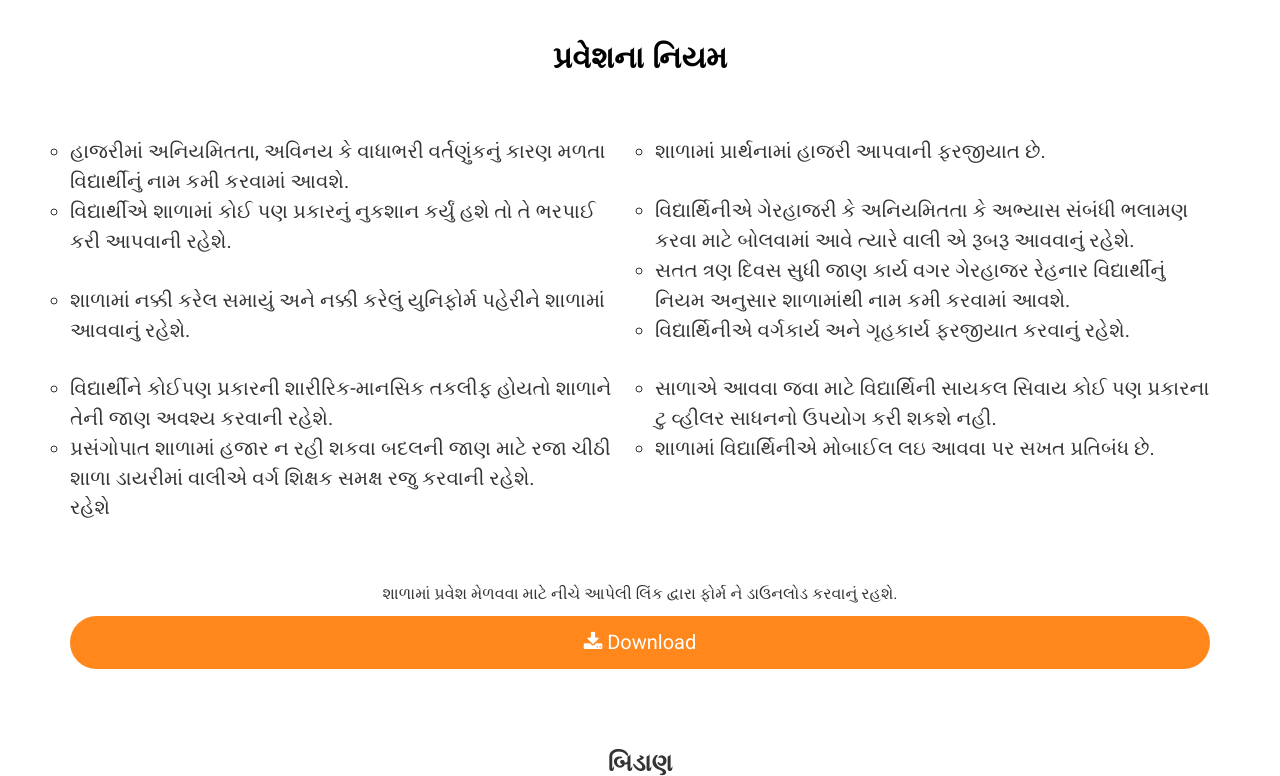
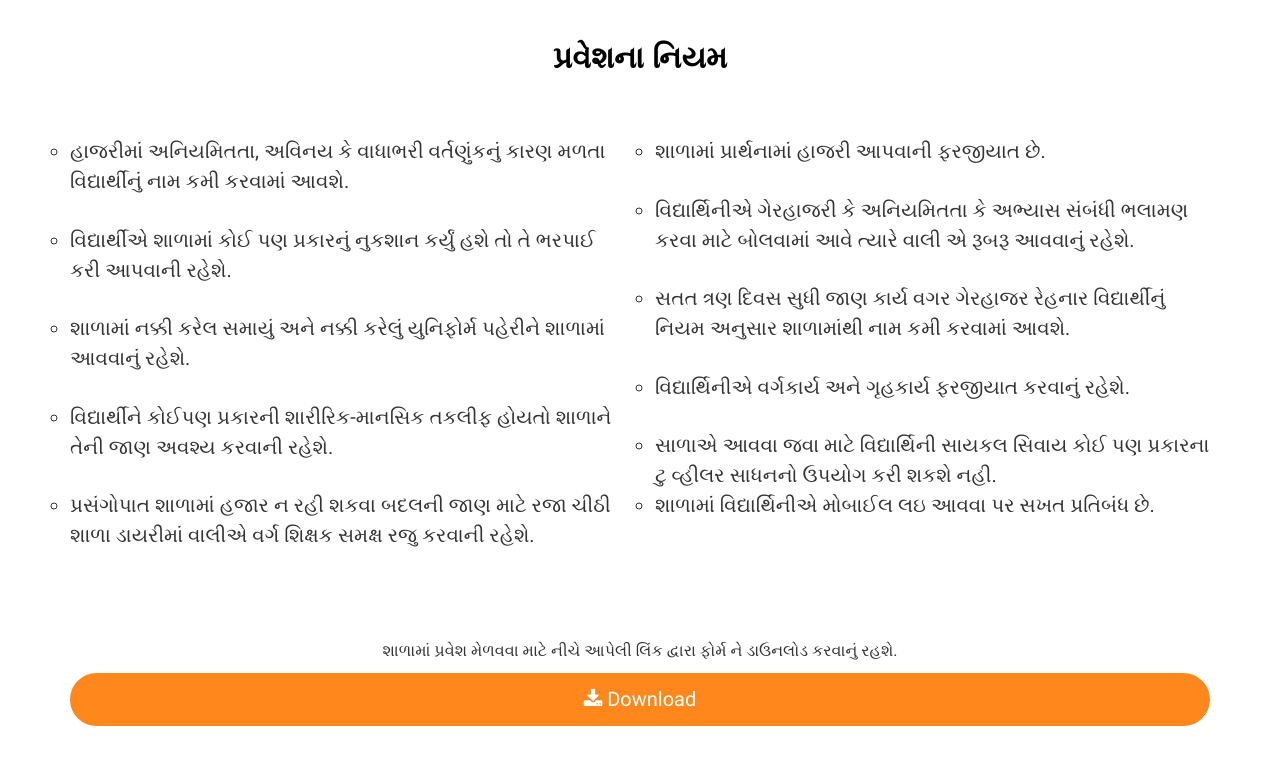
Before and after one commit to uttampatel007/ckm-mundra, a Django app: page /admission/ in a window 1280 px wide. Shown: the part 585-1361 px from the top of the page. Run offline with Django 3.2, Linux system fonts and the light colour scheme; some libraries are stand-ins or nearby versions.

Commit message:
final-commit

```diff
--- a/core/templates/core/admission.html
+++ b/core/templates/core/admission.html
@@ -144,24 +144,24 @@
 
                                     <!-- End Title -->
                                     <ul>
-                                        <li> હાજરીમાં અનિયમિતતા, અવિનય કે વાધાભરી વર્તણુંકનું કારણ મળતા વિદ્યાર્થીનું નામ કમી કરવામાં આવશે.</li>
+                                        <li> હાજરીમાં અનિયમિતતા, અવિનય કે વાધાભરી વર્તણુંકનું કારણ મળતા વિદ્યાર્થીનું નામ કમી કરવામાં આવશે.</li><br>
                                         <li>વિદ્યાર્થીએ શાળામાં કોઈ પણ પ્રકારનું નુકશાન કર્યું હશે તો તે ભરપાઈ કરી આપવાની રહેશે.</li><br>
                                         <li>શાળામાં નક્કી કરેલ સમાયું અને નક્કી કરેલું યુનિફોર્મ પહેરીને શાળામાં આવવાનું રહેશે.</li><br>
-                                        <li>વિદ્યાર્થીને કોઈપણ પ્રકારની શારીરિક-માનસિક તકલીફ હોયતો શાળાને તેની જાણ અવશ્ય કરવાની રહેશે.</li>
-                                        <li>પ્રસંગોપાત શાળામાં હજાર ન રહી શકવા બદલની જાણ માટે રજા ચીઠી શાળા ડાયરીમાં વાલીએ વર્ગ શિક્ષક સમક્ષ રજુ કરવાની રહેશે.</li>
-                                    </ul>રહેશે
+                                        <li>વિદ્યાર્થીને કોઈપણ પ્રકારની શારીરિક-માનસિક તકલીફ હોયતો શાળાને તેની જાણ અવશ્ય કરવાની રહેશે.</li><br>
+                                        <li>પ્રસંગોપાત શાળામાં હજાર ન રહી શકવા બદલની જાણ માટે રજા ચીઠી શાળા ડાયરીમાં વાલીએ વર્ગ શિક્ષક સમક્ષ રજુ કરવાની રહેશે.</li><br>
+                                    </ul>
                                 </div>
                             </div>
                             <div class="col-lg-6 col-md-6">
                                 <div class="mu-about-us-right">
                                     <ul>
                                         <li>શાળામાં પ્રાર્થનામાં હાજરી આપવાની ફરજીયાત છે.</li><br>
-                                        <li>વિદ્યાર્થિનીએ  ગેરહાજરી કે અનિયમિતતા  કે અભ્યાસ સંબંધી ભલામણ કરવા માટે બોલવામાં આવે ત્યારે વાલી એ રૂબરૂ આવવાનું રહેશે.</li>
-                                        <li>સતત ત્રણ દિવસ સુધી જાણ કાર્ય વગર ગેરહાજર રેહનાર વિદ્યાર્થીનું નિયમ અનુસાર શાળામાંથી નામ કમી કરવામાં આવશે.</li>
+                                        <li>વિદ્યાર્થિનીએ  ગેરહાજરી કે અનિયમિતતા  કે અભ્યાસ સંબંધી ભલામણ કરવા માટે બોલવામાં આવે ત્યારે વાલી એ રૂબરૂ આવવાનું રહેશે.</li><br>
+                                        <li>સતત ત્રણ દિવસ સુધી જાણ કાર્ય વગર ગેરહાજર રેહનાર વિદ્યાર્થીનું નિયમ અનુસાર શાળામાંથી નામ કમી કરવામાં આવશે.</li><br>
                                         <li>વિદ્યાર્થિનીએ વર્ગકાર્ય અને ગૃહકાર્ય ફરજીયાત કરવાનું રહેશે.</li><br>
                                         <li>સાળાએ આવવા જવા માટે વિદ્યાર્થિની સાયકલ સિવાય કોઈ પણ પ્રકારના ટુ વ્હીલર સાધનનો ઉપયોગ કરી શકશે નહી.
                                         </li>
-                                        <li>શાળામાં વિદ્યાર્થિનીએ મોબાઈલ લઇ આવવા પર સખત પ્રતિબંધ છે.</li>
+                                        <li>શાળામાં વિદ્યાર્થિનીએ મોબાઈલ લઇ આવવા પર સખત પ્રતિબંધ છે.</li><br>
                                     </ul>
                                 </div>
                             </div>
```
Also changed, not shown: core/static/core/assets/img/gallery/2.jpg (deleted), core/static/core/assets/img/gallery/3.JPG, core/static/core/assets/img/gallery/ગ્રામ પંચાયત મુલાકાત.JPG, 13 other files.
